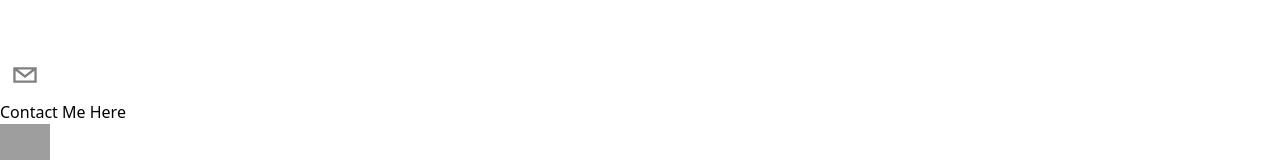
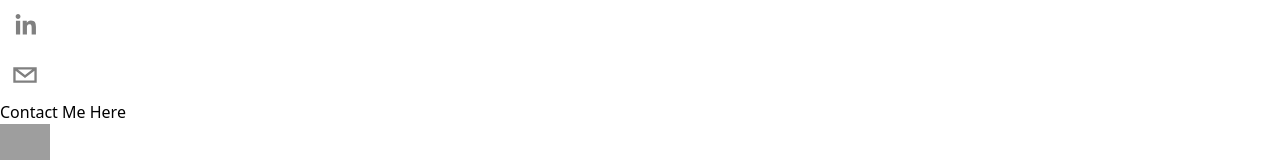
Before and after one commit to DolapoSoares/tems-portfolio, a Next.js app in the folder temss-portfolio/: page / in a window 1280 px wide. Shown: the top 160 px of the page. Built offline with nearby package versions, Linux system fonts and the light colour scheme; grey boxes are pictures that could not be loaded.

Commit message:
adjusted the dates on the volunteer page

```diff
--- a/temss-portfolio/components/Header.tsx
+++ b/temss-portfolio/components/Header.tsx
@@ -25,7 +25,7 @@ function Header({}: Props) {
         className="flex flex-row items-center "
       >
         <SocialIcon
-          url="www.linkedin.com/in/joyce-temilolu-daramola-6102ba192"
+          url="https://www.linkedin.com/in/joyce-temilolu-daramola-6102ba192/"
           fgColor="gray"
           bgColor="transparent"
         />
```
